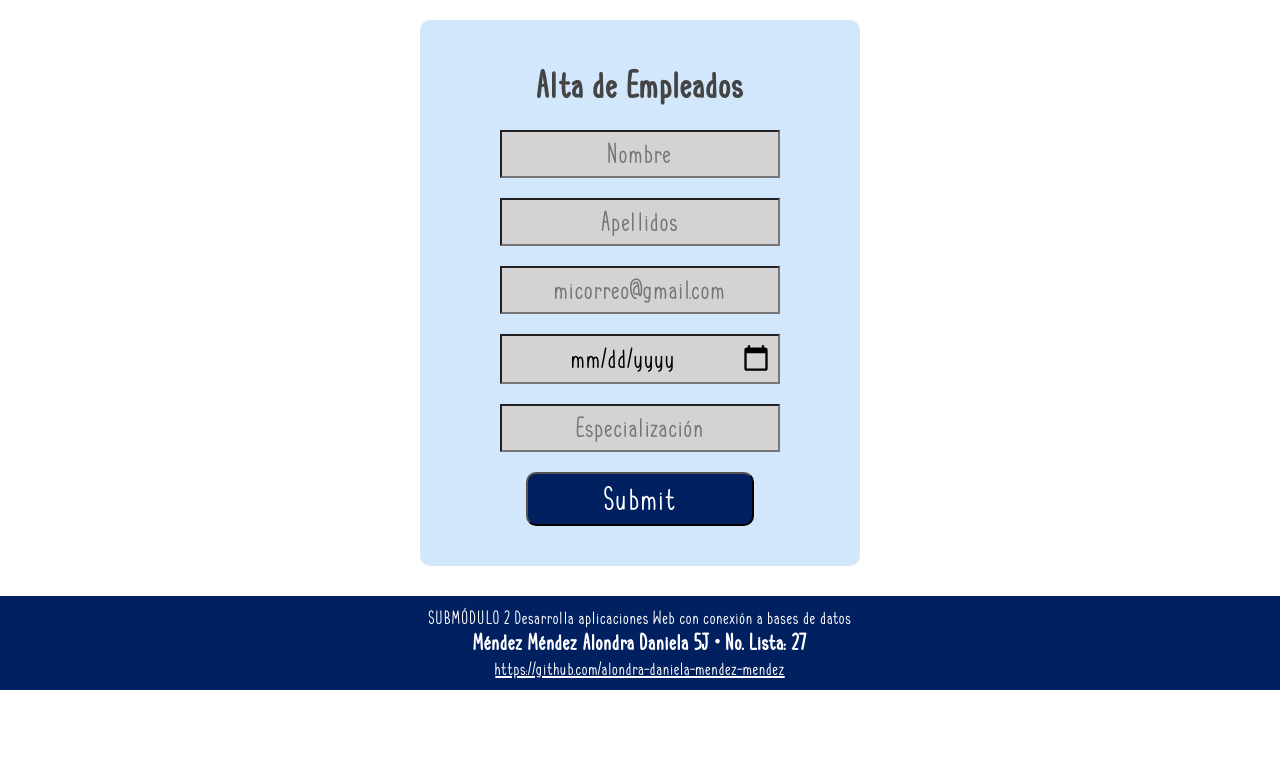
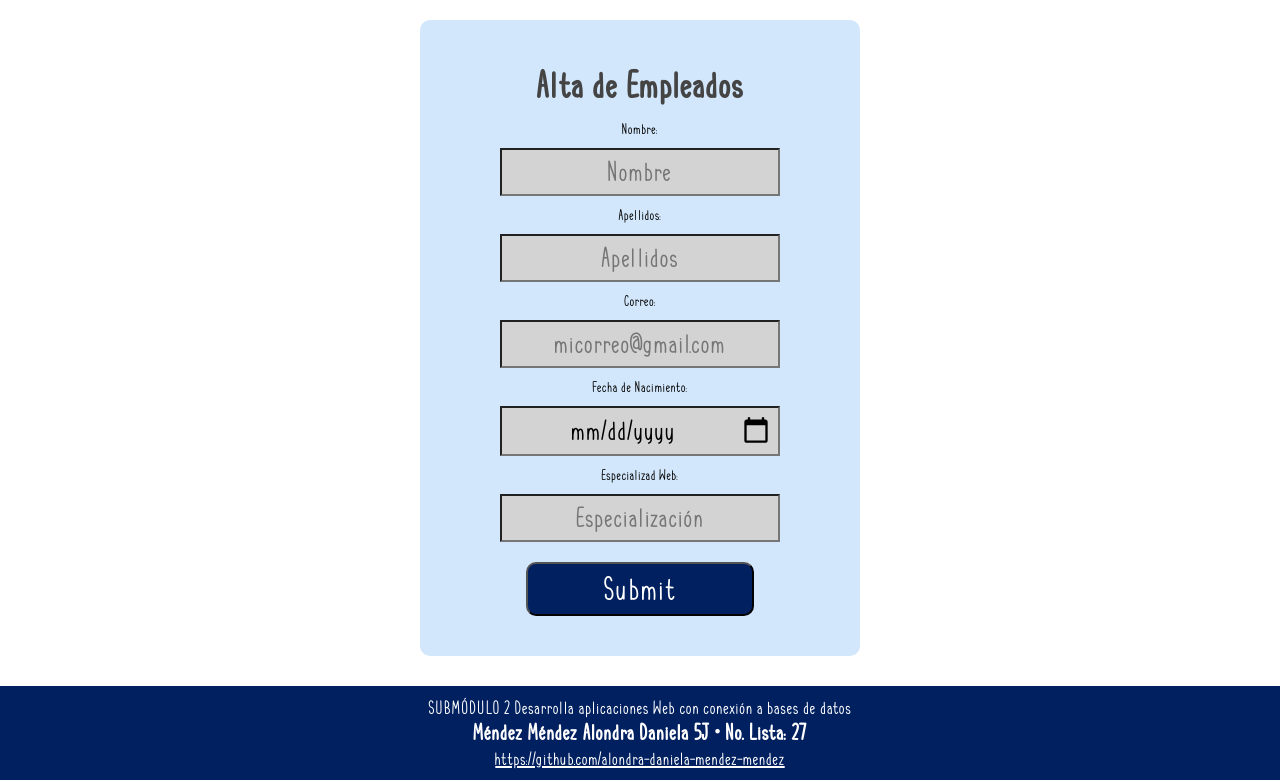
Before and after one commit to alondra-daniela-mendez-mendez/Actividad3-WebMaker-ADMM-GuardarRegistrosDB, a PHP site: page / in a window 1280 px wide. Shown: the top 782 px of the page. Run offline with PHP 8.4, Linux system fonts and the light colour scheme.

Commit message:
Update index.php

```diff
--- a/index.php
+++ b/index.php
@@ -8,11 +8,16 @@
 <body>
     <form method="post">
     	<h1>Alta de Empleados</h1>
-    	<input type="text" name="nombre" placeholder="Nombre">
-    	<input type="text" name="ape" placeholder="Apellidos">
-		<input type="email" name="correo" placeholder="micorreo@gmail.com">
-		<input type="date" name="fecha_nac">
-		<input type="text" name="esp" placeholder="Especialización">
+		<label for="nombre">Nombre:</label><br>
+    	<input type="text" name="nombre" placeholder="Nombre" id="nombre"><br>
+		<label for="ape">Apellidos:</label><br>
+    	<input type="text" name="ape" placeholder="Apellidos" id="ape"><br>
+		<label for="correo">Correo:</label><br>
+		<input type="email" name="correo" placeholder="micorreo@gmail.com" id="correo"><br>
+		<label for="fecha_nac">Fecha de Nacimiento:</label><br>
+		<input type="date" name="fecha_nac" id="fecha_nac"><br>
+		<label for="esp">Especializad Web:</label><br>
+		<input type="text" name="esp" placeholder="Especialización" id="esp"><br>
     	<input type="submit" name="empleado">
     </form>
         <?php
```
